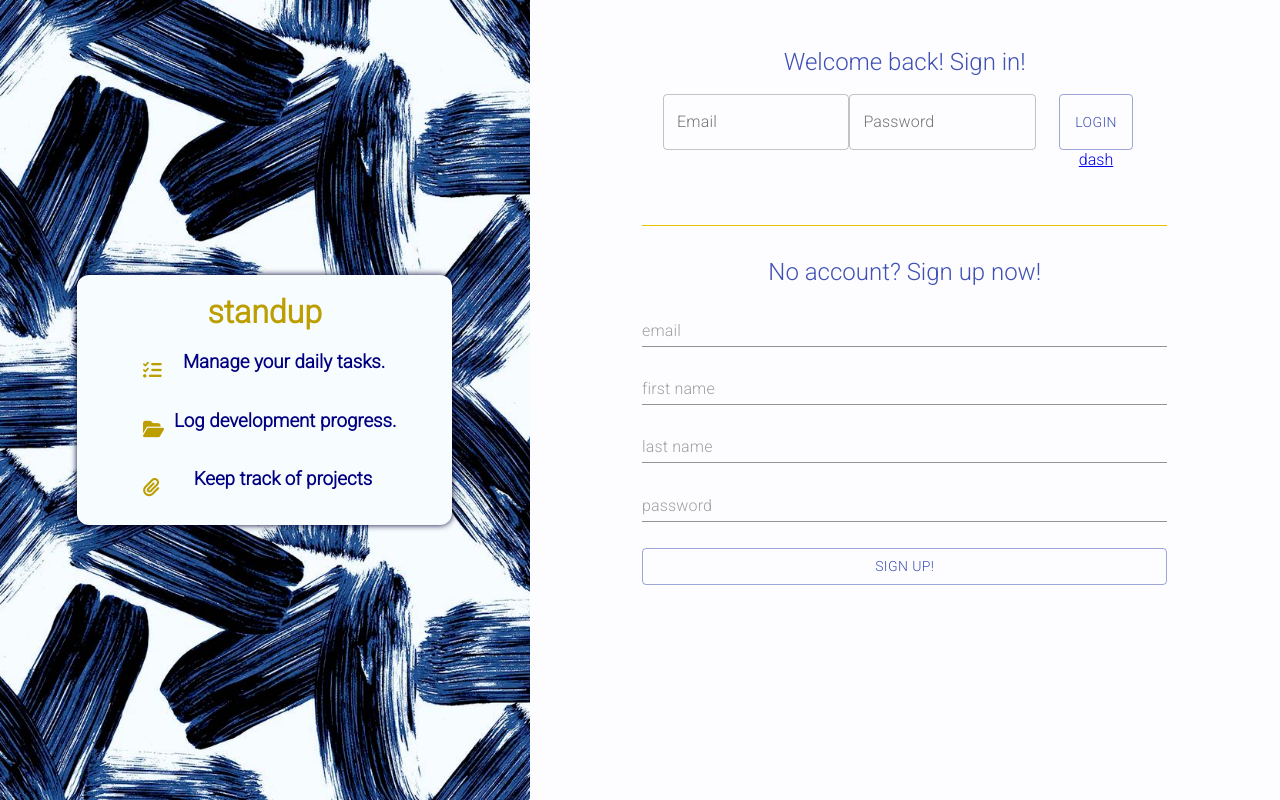
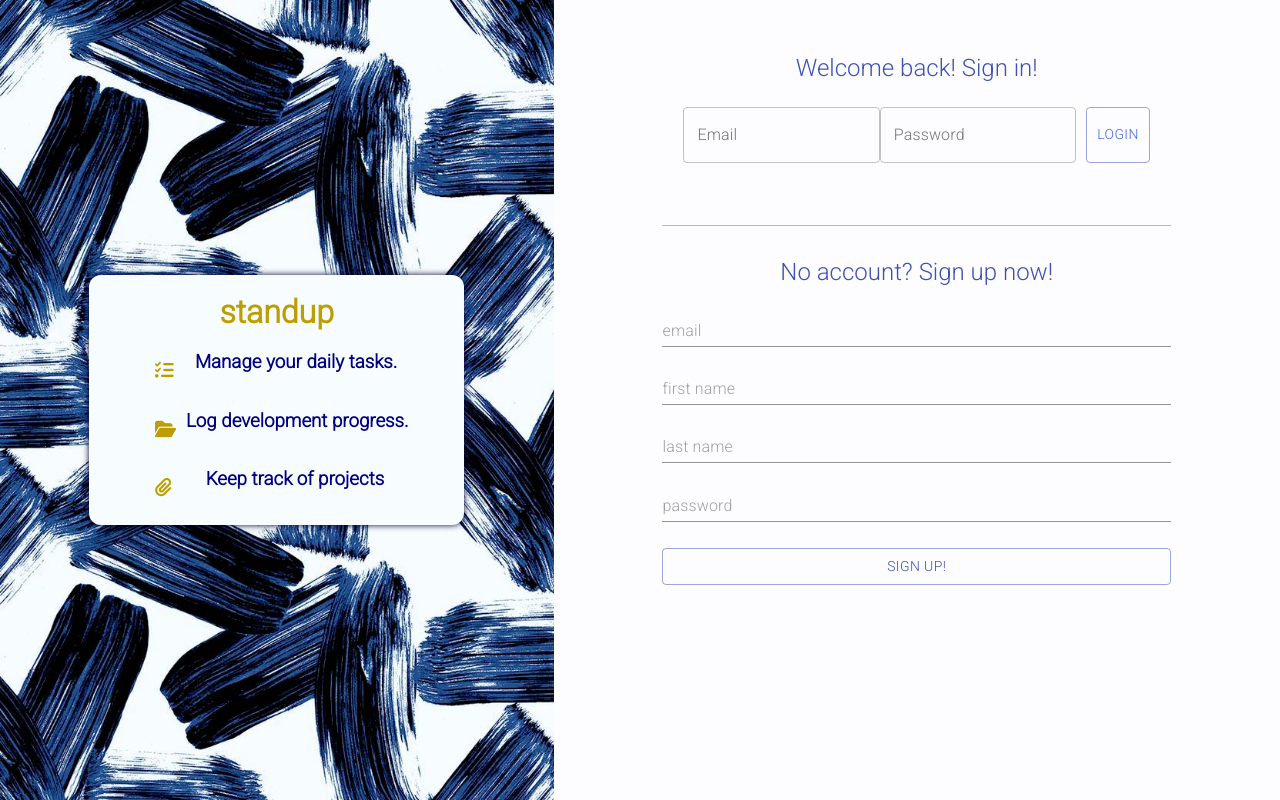
Before and after one commit to hnbarr/standup, a React (Create React App) app: page / in a window 1280 px wide. Built offline with nearby package versions, Linux system fonts and the light colour scheme; no server answers.

Commit message:
updated login button to get by for presentation

```diff
--- a/src/components/Login.js
+++ b/src/components/Login.js
@@ -26,8 +26,11 @@ export default class Login extends Component {
                             <TextField id="outlined-email-input" label="Email" type="email" name="email" autoComplete="email" variant="outlined"/>
                             <TextField id="outlined-password-input" label="Password" type="password" autoComplete="current-password" variant="outlined"/>
                             <div id='buttonSection'>
-                                <Button variant='outlined' color='primary'>Login</Button>
-                                <Link to='/dashboard'> dash </Link>
+                                <Button id='loginButton'variant='outlined' color='primary'>
+                                    <Link to='/dashboard' id='loginLink'>
+                                        Login
+                                    </Link>
+                                </Button>
                             </div>
                         </form>
                     </div>
--- a/src/components/styles/login.css
+++ b/src/components/styles/login.css
@@ -60,6 +60,18 @@
     border-top: 1px solid rgb(230, 196, 0);
 }
 
+#loginLink {
+    text-decoration: none;
+    width: 100%;
+    height: 100%;
+    padding: 5px;
+    color: royalblue;
+}
+
+#loginButton {
+    height: 100% !important;
+    padding: 0 !important;
+}
 #loginSignup {
     display: flex;
     flex-wrap: wrap;
```
